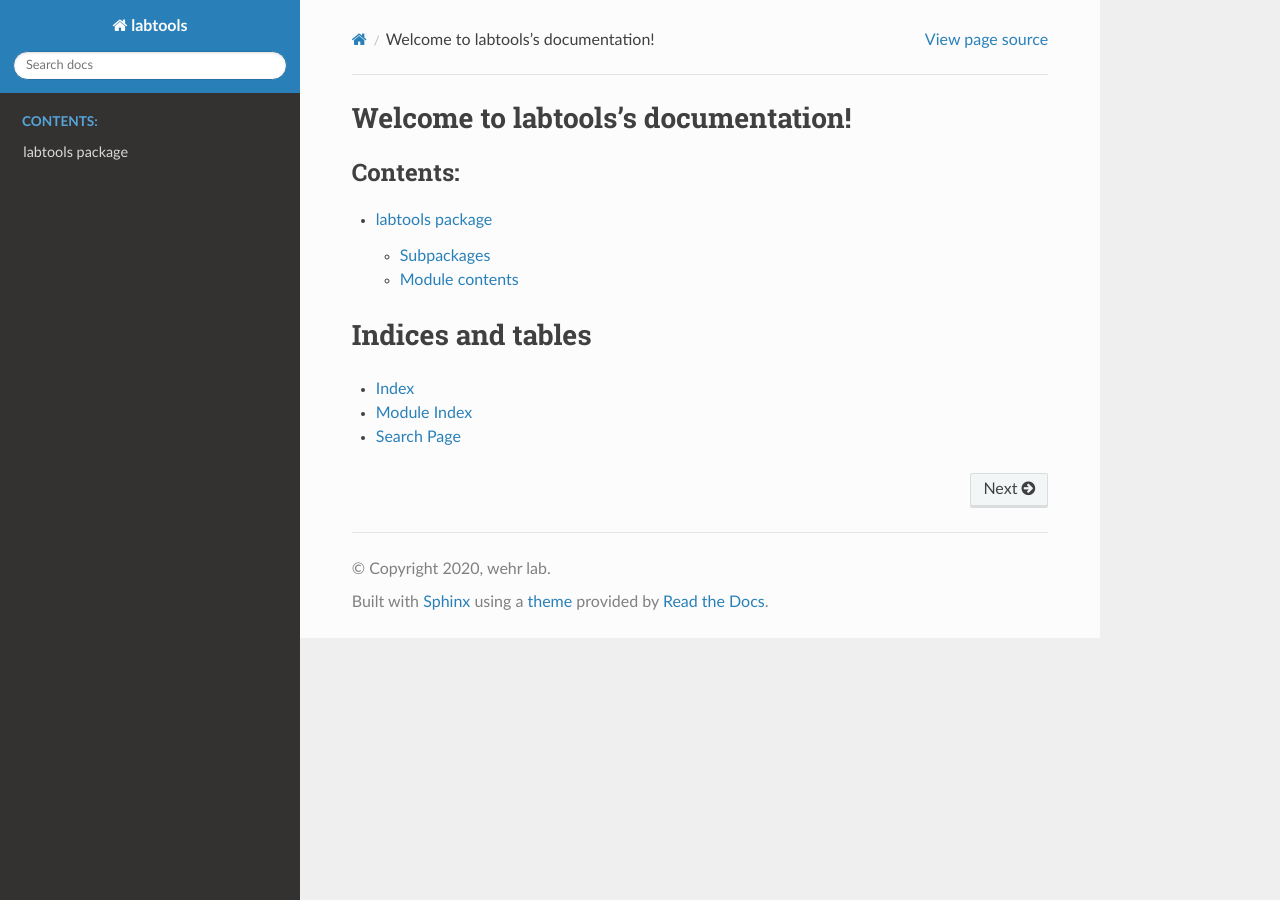
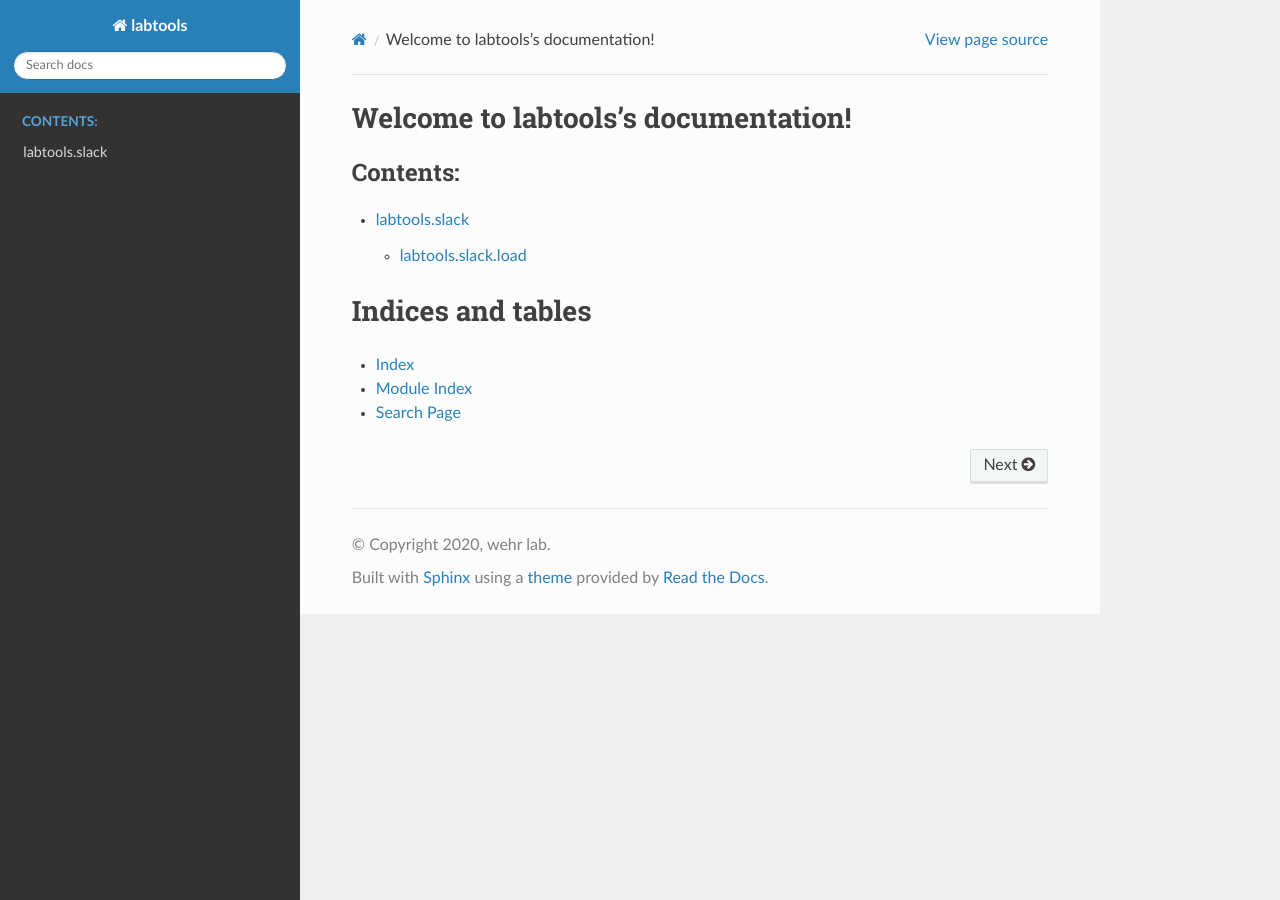
Before and after one commit to wehr-lab/labtools, a Sphinx documentation site: the page built from docs/index.rst, in a window 1280 px wide. Built offline with Sphinx 7.4.7 and the Read the Docs theme 2.0.0, drawn with Linux system fonts in a browser that asks for light colours; pages that are not in the unit, such as notebooks, are missing from menus.

```diff
--- a/docs/index.rst
+++ b/docs/index.rst
@@ -10,7 +10,7 @@ Welcome to labtools's documentation!
    :maxdepth: 2
    :caption: Contents:
 
-   labtools
+   slack
 
 
 
--- a/docs/labtools.rst
+++ /dev/null
@@ -1,18 +0,0 @@
-labtools package
-================
-
-Subpackages
------------
-
-.. toctree::
-   :maxdepth: 4
-
-   labtools.slack
-
-Module contents
----------------
-
-.. automodule:: labtools
-   :members:
-   :undoc-members:
-   :show-inheritance:
```
Also changed, not shown: docs/labtools.slack.rst (deleted, +0 -22 lines), docs/slack.rst (added, +16 -0 lines), 1 other file.
